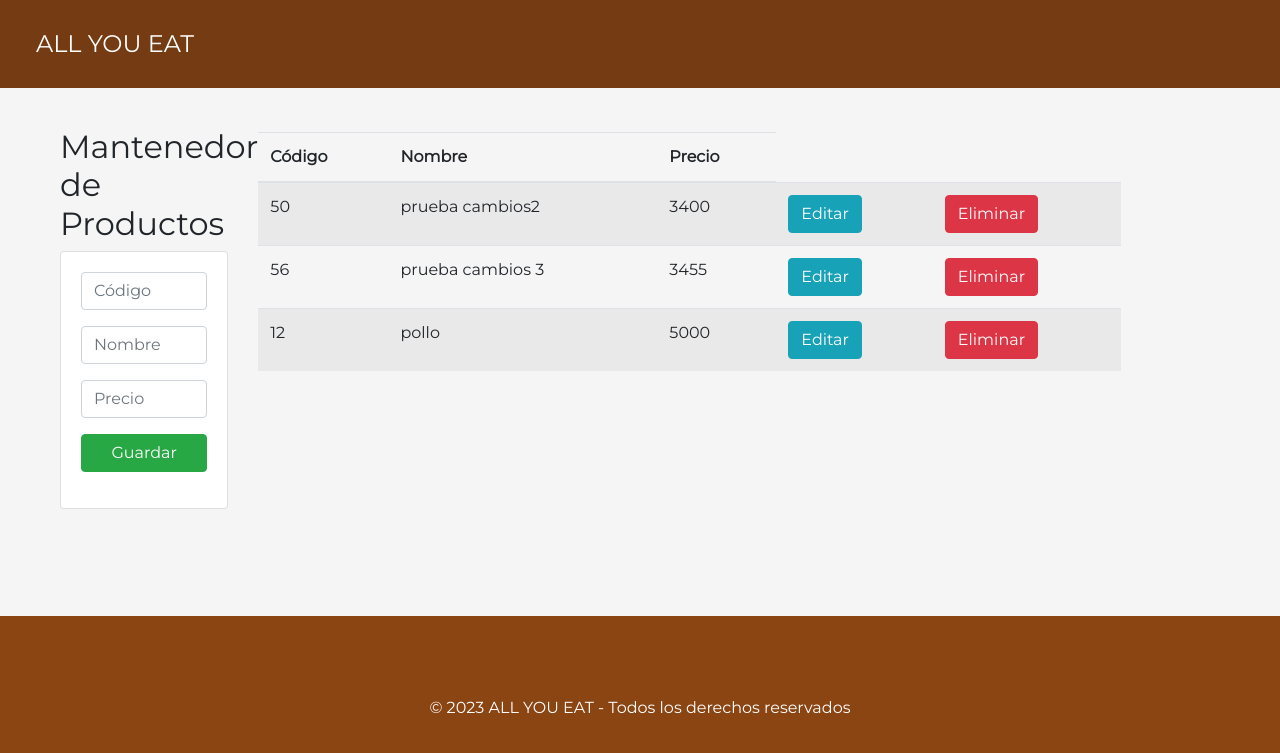
After one commit to Jhopcel/Proyecto-Semestral, a Django app: page /bodega/ in a window 1280 px wide. The commit adds this page. Shown: the top 753 px of the page. Run offline with Django 4.2, Linux system fonts and the light colour scheme; data comes from the database, SQL or seed files in the repository; both versions use the stored data as it was after the commit; some libraries are stand-ins or nearby versions.

Commit message:
Mantenedor funcionando

```diff
--- a/allYouEat/settings.py
+++ b/allYouEat/settings.py
@@ -106,7 +106,7 @@ AUTH_PASSWORD_VALIDATORS = [
 
 LANGUAGE_CODE = 'en-us'
 
-TIME_ZONE = 'UTC'
+TIME_ZONE = 'America/Santiago'
 
 USE_I18N = True
 
--- a/allYouEat/urls.py
+++ b/allYouEat/urls.py
@@ -19,11 +19,12 @@ from django.urls import path, include
 from . import views
 
 
+
 urlpatterns = [
     path('admin/', admin.site.urls),
     path('', views.index, name="index"),
     path('bodega/', include('bodega.urls')),
     path('login/', views.login_succes, name="login"),
     path('logout/', views.logout_succes, name='logout'),
-    path('registro/', views.registro, name='registro'),
+
 ]
--- a/bodega/models.py
+++ b/bodega/models.py
@@ -8,3 +8,14 @@ class PerfilUsuario(models.Model):
 
     def __str__(self):
         return f"{self.user.username} - {self.user.first_name} {self.user.last_name} ({self.user.email})"
+
+
+class Productos (models.Model):
+    codigo = models.CharField(primary_key= True, max_length=6)
+    nombre = models.CharField(max_length=50)
+    precio = models.IntegerField(int)
+#     Imagen = models.ImageField(upload_to='C:\Projectos_DJANGO\Proyecto-semestral\allYouEat\static\img')
+
+    def __str__(self):
+        texto = "{0} ({1})"
+        return texto.format (self.nombre, self.precio)
--- /dev/null
+++ b/bodega/templates/Productos.html
@@ -0,0 +1,62 @@
+{% extends 'base/base.html' %}
+
+{% block title %} Mantenedor de productos {% endblock %}
+
+{% block body %}
+
+
+    <div class="row">
+
+        <div class="col-sm-9 col-md-3 col-lg-2 col-xl-2">
+            <h2>Mantenedor de Productos</h2>
+         <div class="card">
+            <div class="card-body">
+
+            <!-- formulario para guardar productos -->
+            <form action="{% url 'registrarproducto' %}" method="post">{% csrf_token %}
+                <div class="form-group">
+                    <input type="text" name="txtCodigo" id="txtCodigo" class="form-control" placeholder="Código" minlength="1" maxlength="3" required >
+                </div>
+                <div class="form-group">
+                    <input type="text" name="txtNombre" id="txtNombre" class="form-control" placeholder="Nombre"  maxlength="50" required >
+                </div>
+                <div class="form-group">
+                    <input type="number" name="intPrecio" id="intPrecio" class="form-control" placeholder="Precio"  required >
+                </div>
+                <div class="form-group">
+                    <button type="submit" class="btn btn-success btn-block text-white">Guardar</button>
+                </div>
+
+            </form>
+        </div>
+    </div>
+   <!-- final de formulario -->
+
+        </div>
+        <div class="col-sm-3 col-md-7 col-lg-8 col-xl-9">
+            <div class="table-responsive py-1">
+              <table class="table table-striped">
+                <thead>
+                    <tr>
+                        <th>Código</th>
+                        <th>Nombre</th>
+                        <th>Precio</th>
+                    </tr>
+                </thead>
+                <tbody>
+                    {% for p in productos %}
+                    <tr>
+                        <td>{{p.codigo}}</td>
+                        <td>{{p.nombre}}</td>
+                        <td>{{p.precio}}</td>
+                        <td><a href="edicionProducto/{{p.codigo}}" class="btn btn-info">Editar</a></td>
+                        <td><a href="eliminarProducto/{{p.codigo}}" class="btn btn-danger">Eliminar</a></td>
+                    </tr>
+                    {% endfor %}
+                </tbody>
+              </table>
+            </div>
+        </div>
+    </div>
+
+    {% endblock %}
--- a/bodega/urls.py
+++ b/bodega/urls.py
@@ -5,5 +5,10 @@ from . import views
 
 urlpatterns = [
 
-    path('cart', views.cart, name="cart"),
+
+    path('', views.mantenedor, name="productos"),
+    path('registrarproducto/', views.registrarproducto, name='registrarproducto'),
+    path('eliminarProducto/<codigo>', views.eliminarProducto),
+    path('edicionProducto/<codigo>', views.edicionProducto),
+    path('editarProducto/', views.editarProducto, name='editarProducto')
 ]
--- a/bodega/views.py
+++ b/bodega/views.py
@@ -1,8 +1,40 @@
-from django.shortcuts import render
+from django.shortcuts import render, redirect
+from bodega.models import Productos
 
 # Create your views here.
 
 
-def cart(request):
+def mantenedor(request):
+    productosListados = Productos.objects.all()
+    return render(request, "Productos.html", {"productos": productosListados})
 
-    return render(request, "cart.html", {})
+def registrarproducto(request):
+    codigo = request.POST['txtCodigo']
+    nombre = request.POST['txtNombre']
+    precio = request.POST['intPrecio']
+
+    producto=Productos.objects.create(codigo=codigo, nombre=nombre, precio=precio)
+    return redirect('/')
+
+def eliminarProducto(request, codigo):
+    producto = Productos.objects.get(codigo=codigo)
+    producto.delete()
+    return redirect('/')
+
+def edicionProducto(request, codigo):
+    producto = Productos.objects.get(codigo=codigo)
+    return render(request, "edicionProducto.html", {"producto": producto})
+
+
+def editarProducto(request):
+
+    codigo = request.POST['txtCodigo']
+    nombre = request.POST['txtNombre']
+    precio = request.POST['intPrecio']
+
+    producto = Productos.objects.get(codigo=codigo)
+    producto.nombre = nombre
+    producto.precio = precio
+    producto.save()
+
+    return redirect('/')
--- a/templates/base/base.html
+++ b/templates/base/base.html
@@ -6,6 +6,7 @@
     <meta http-equiv="X-UA-Compatible" content="IE=edge">
     <meta name="viewport" content="width=device-width, initial-scale=1.0">
     <title>Document</title>
+
     <link rel="stylesheet" href="https://maxcdn.bootstrapcdn.com/bootstrap/4.0.0/css/bootstrap.min.css">
     <link rel="stylesheet" href="https://use.fontawesome.com/releases/v5.7.2/css/all.css">
     <link rel="stylesheet" href="css/style.css">
@@ -21,6 +22,11 @@
     <div>
         {% block content %} {% endblock %}
     </div>
+    <div class="container py-5">
+        {% block body %}
+
+        {% endblock %}
+    </div>
 
     <footer>
         {% include 'footer/footer.html' %}
@@ -29,5 +35,9 @@
     {% block scripts %} {% endblock %}
 
     {% block extra %} {% endblock %}
+    <script src="https://cdn.jsdelivr.net/npm/@popperjs/core@2.10.2/dist/umd/popper.min.js"
+    integrity="sha384-7+zCNj/IqJ95wo16oMtfsKbZ9ccEh31eOz1HGyDuCQ6wgnyJNSYdrPa03rtR1zdB" crossorigin="anonymous"></script>
+<script src="https://cdn.jsdelivr.net/npm/bootstrap@5.1.3/dist/js/bootstrap.min.js"
+integrity="sha384-QJHtvGhmr9XOIpI6YVutG+2QOK9T+ZnN4kzFN1RtK3zEFEIsxhlmWl5/YESvpZ13" crossorigin="anonymous"></script>
 </body>
 </html>
--- a/templates/header/header.html
+++ b/templates/header/header.html
@@ -11,7 +11,7 @@
             </li>
             {% if user.is_authenticated and user.is_staff %}
             <li class="nav-item">
-                <a class="nav-link" href="#"><i class="fas fa-cogs"></i>Bodega</a>
+                <a class="nav-link" href="{%url 'productos'%}"><i class="fas fa-cogs"></i>Mantenedor Bodega</a>
             </li>
             {% endif %}
             <li class="nav-item">
```
Also changed, not shown: allYouEat/views.py (+12 -0 lines), bodega/templates/cart.html (deleted, +0 -27 lines), bodega/templates/edicionProducto.html (added, +32 -0 lines), bodega/migrations/0004_productos.py (added), db.sqlite3.
